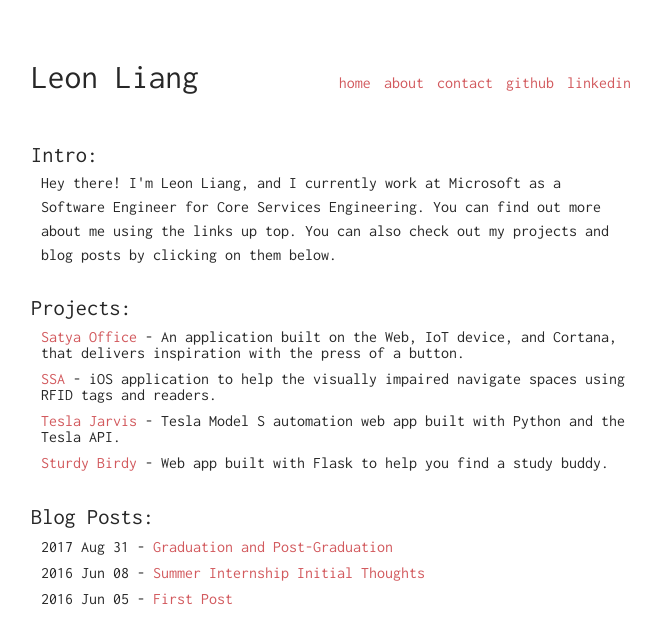
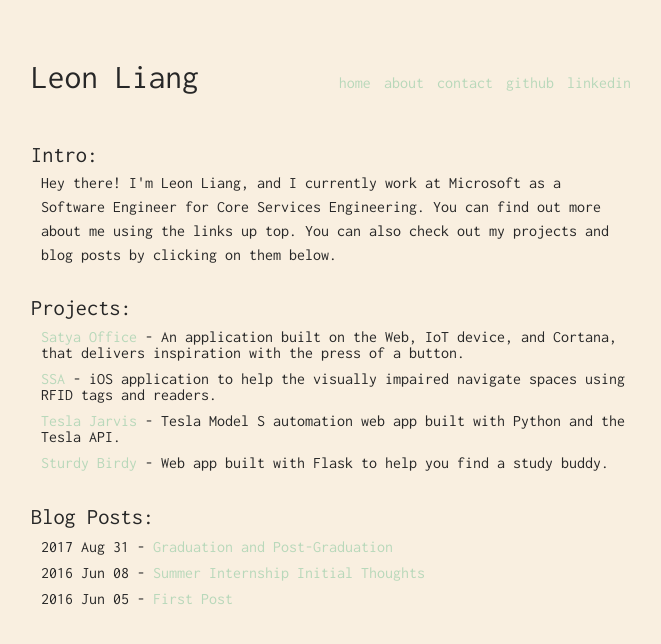
Before and after one commit to leonliang0395/leonliang0395.github.io, a Jekyll site: the page built from index.html, in a window 1280 px wide. Shown: the top 644 px of the page, without its empty margins (309-970 px from the left). Built offline with Jekyll 4.4.1, drawn with Linux system fonts in a browser that asks for light colours.

Commit message:
new colors

```diff
--- a/_sass/_config.scss
+++ b/_sass/_config.scss
@@ -1,8 +1,8 @@
 // COLORS
 $color-fg: #272727;
-$color-bg: #FFFFFF;
+$color-bg: #F9EFE0;
 $color-grey: #EEEEEE;
-$color-link: #D2595D;
+$color-link: #B8D8BA;
 $color-code: #00FF00;
 
 // BREAKPOINTS
```
